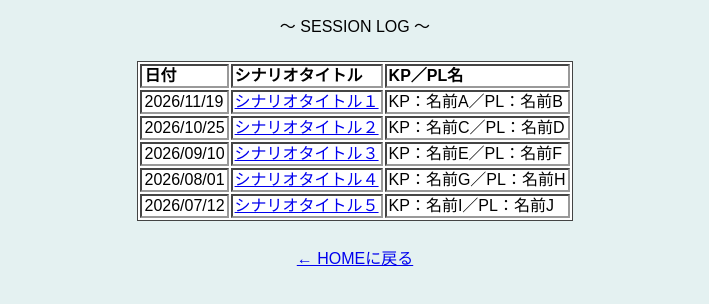
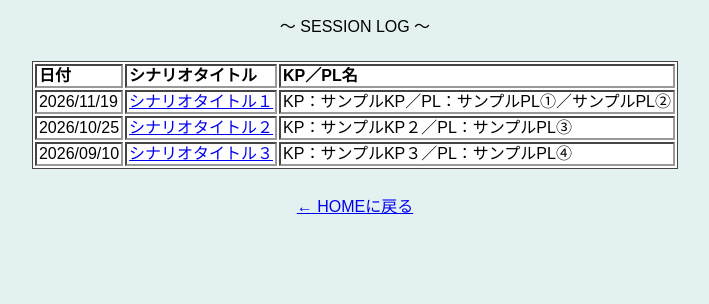
Before and after one commit to narmerZzz/narmerZzz.github.io, a plain HTML site: page session-log.html in a window 1280 px wide. Shown: the part 88-392 px from the top of the page, without its empty margins (285-994 px from the left). Drawn offline with Linux system fonts and the light colour scheme.

Commit message:
20261119_Add file json

```diff
--- a/session-log.html
+++ b/session-log.html
@@ -20,14 +20,43 @@
 <div class="table-wrap">
 <table aria-label="セッションログ一覧">
 <thead><tr><th>日付</th><th>シナリオタイトル</th><th>KP／PL名</th></tr></thead>
-<tbody>
-<tr><td>2026/11/19</td><td><a href="session-01.html">シナリオタイトル１</a></td><td>KP：名前A／PL：名前B</td></tr>
-<tr><td>2026/10/25</td><td><a href="session-02.html">シナリオタイトル２</a></td><td>KP：名前C／PL：名前D</td></tr>
-<tr><td>2026/09/10</td><td><a href="session-03.html">シナリオタイトル３</a></td><td>KP：名前E／PL：名前F</td></tr>
-<tr><td>2026/08/01</td><td><a href="session-04.html">シナリオタイトル４</a></td><td>KP：名前G／PL：名前H</td></tr>
-<tr><td>2026/07/12</td><td><a href="session-05.html">シナリオタイトル５</a></td><td>KP：名前I／PL：名前J</td></tr>
+<tbody id="session-rows"><tr><td colspan="3">読み込み中...</td></tr>
 </tbody></table>
 </div>
 <p><a href="index.html">← HOMEに戻る</a></p>
+<script>
+(async () => {
+  const tbody = document.getElementById('session-rows');
+  try {
+    const response = await fetch('./sessions.json');
+    if (!response.ok) throw new Error('HTTP ' + response.status);
+    const sessions = await response.json();
+    if (!Array.isArray(sessions)) throw new Error('JSONは配列にしてください');
+    tbody.replaceChildren();
+    for (const session of [...sessions].sort((a,b) => b.date.localeCompare(a.date))) {
+      const tr = document.createElement('tr');
+      const date = document.createElement('td');
+      date.textContent = session.date.replaceAll('-', '/');
+      const title = document.createElement('td');
+      const link = document.createElement('a');
+      link.href = 'session-detail.html?id=' + encodeURIComponent(session.id);
+      link.textContent = session.title;
+      title.append(link);
+      const members = document.createElement('td');
+      members.textContent = 'KP：' + session.kp + '／PL：' + (session.pl || []).join('／');
+      tr.append(date, title, members);
+      tbody.append(tr);
+    }
+    if (!sessions.length) tbody.innerHTML = '<tr><td colspan="3">まだ記録がありません</td></tr>';
+  } catch (error) {
+    tbody.replaceChildren();
+    const tr = document.createElement('tr');
+    const td = document.createElement('td');
+    td.colSpan = 3;
+    td.textContent = '読み込めませんでした。GitHub Pages上で確認してください。 (' + error.message + ')';
+    tr.append(td); tbody.append(tr);
+  }
+})();
+</script>
 </body>
 </html>
--- /dev/null
+++ b/sessions.json
@@ -0,0 +1,32 @@
+[
+  {
+    "id": "session001",
+    "date": "2026-11-19",
+    "title": "シナリオタイトル１",
+    "kp": "サンプルKP",
+    "pl": ["サンプルPL①", "サンプルPL②"],
+    "result": "全員生還",
+    "image": "",
+    "comment": "ここにセッションの感想を書きます。\nとても楽しいセッションでした！"
+  },
+  {
+    "id": "session002",
+    "date": "2026-10-25",
+    "title": "シナリオタイトル２",
+    "kp": "サンプルKP２",
+    "pl": ["サンプルPL③"],
+    "result": "生還",
+    "image": "",
+    "comment": "２件目のサンプル感想です。"
+  },
+  {
+    "id": "session003",
+    "date": "2026-09-10",
+    "title": "シナリオタイトル３",
+    "kp": "サンプルKP３",
+    "pl": ["サンプルPL④"],
+    "result": "ロスト",
+    "image": "",
+    "comment": "３件目のサンプル感想です。"
+  }
+]
```
Also changed, not shown: session-detail.html (added, +63 -0 lines).
